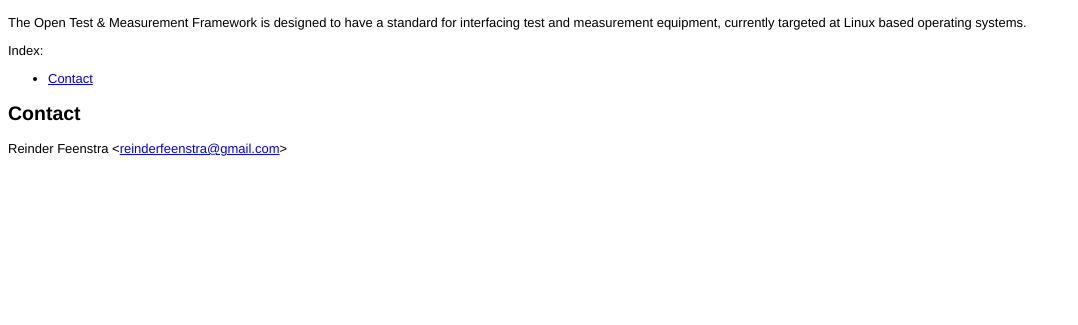
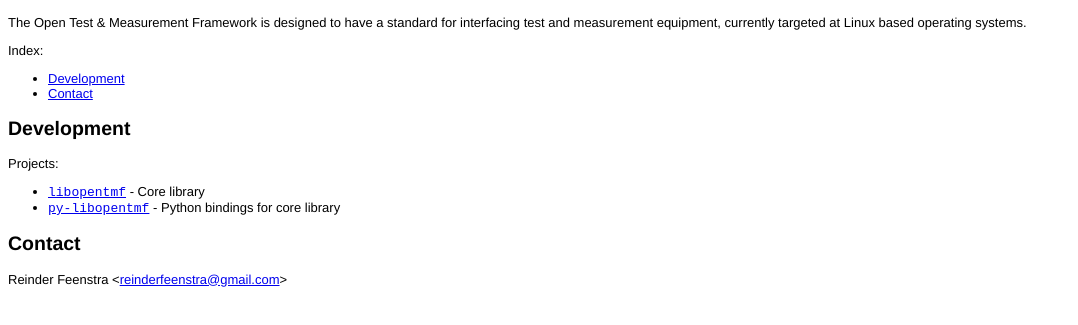
Before and after one commit to opentmf/opentmf.github.io, a plain HTML site: page index.html in a window 1280 px wide. Shown: the part 51-376 px from the top of the page, without its empty margins (0-1078 px from the left). Drawn offline with Linux system fonts and the light colour scheme.

Commit message:
Added development section with project links.

```diff
--- a/index.html
+++ b/index.html
@@ -12,9 +12,18 @@
     <p>
       Index:
       <ul>
+        <li><a href="#development">Development</a></li>
         <li><a href="#contact">Contact</a></li>
       </ul>
     </p>
+    <h2 id="development">Development</h2>
+    <p>
+      Projects:
+    </p>
+    <ul>
+      <li><a href="https://github.com/opentmf/libopentmf"><tt>libopentmf</tt></a> - Core library</li>
+      <li><a href="https://github.com/opentmf/py-libopentmf"><tt>py-libopentmf</tt></a> - Python bindings for core library</li>
+    </ul>
     <h2 id="contact">Contact</h2>
     <p>
       Reinder Feenstra &lt;<a href="mailto:reinderfeenstra@gmail.com">reinderfeenstra@gmail.com</a>&gt;
```
